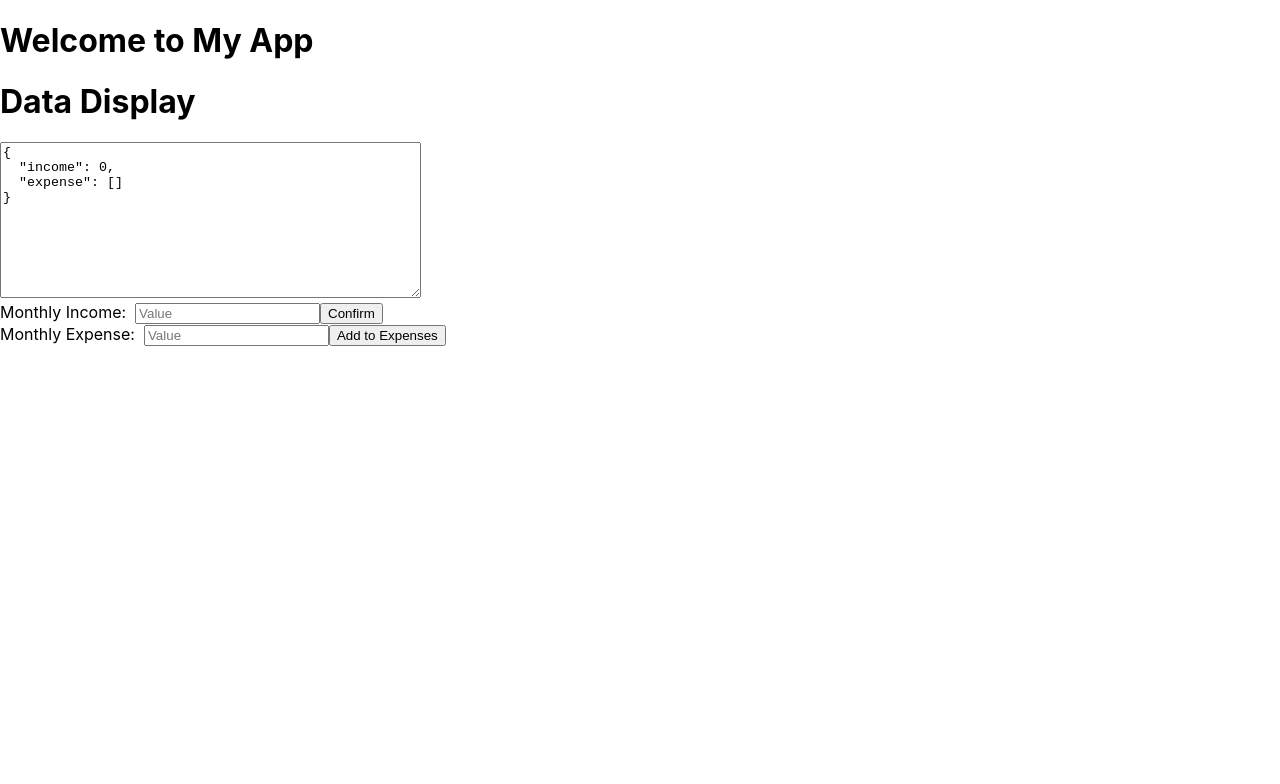
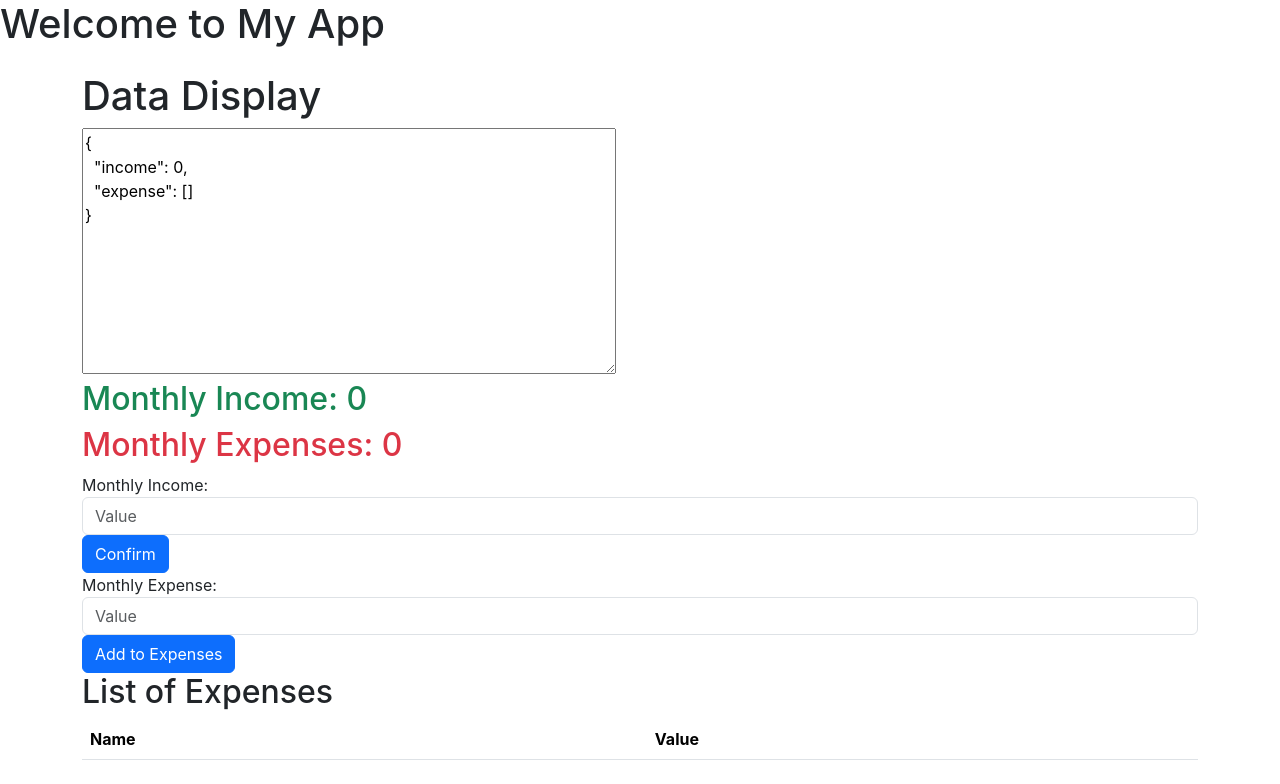
Before and after one commit to bjwong3/budgetapp, a React (Create React App) app: page / in a window 1280 px wide. Shown: the top 784 px of the page. Built offline with nearby package versions, Linux system fonts and the light colour scheme.

Commit message:
Display monthly income and expense

```diff
--- a/package.json
+++ b/package.json
@@ -6,6 +6,7 @@
     "@testing-library/jest-dom": "^5.17.0",
     "@testing-library/react": "^13.4.0",
     "@testing-library/user-event": "^13.5.0",
+    "bootstrap": "^5.3.3",
     "react": "^18.3.1",
     "react-dom": "^18.3.1",
     "react-scripts": "5.0.1",
--- a/src/DataDisplay.js
+++ b/src/DataDisplay.js
@@ -1,15 +1,16 @@
 import React, { useState } from 'react';
+import 'bootstrap/dist/css/bootstrap.min.css';
 
 const DataDisplay = ({ data, updateData, addToArray}) => {
-  const [editKey, setEditKey] = useState('');
   const [incomeValue, setIncomeValue] = useState('');
   const [expenseValue, setExpenseValue] = useState('');
+  const [totalExpense, setTotalExpense] = useState(0);
   const incomeKey = "income";
   const expenseKey = "expense";
 
   const updateIncome = () => {
 
-    if (incomeValue !== undefined && !isNaN(incomeValue)) {
+    if (incomeValue !== '' && incomeValue !== undefined && !isNaN(incomeValue)) {
       updateData(incomeKey, incomeValue);
       setIncomeValue('');
     }
@@ -26,7 +27,7 @@ const DataDisplay = ({ data, updateData, addToArray}) => {
   };
 
   const addToExpense = () => {
-    if (expenseValue !== undefined && !isNaN(expenseValue)) {
+    if (expenseValue !== '' && expenseValue !== undefined && !isNaN(expenseValue)) {
       addToArray(expenseKey, expenseValue);
       setExpenseValue('');
     }
@@ -42,8 +43,37 @@ const DataDisplay = ({ data, updateData, addToArray}) => {
     }
   };
 
+  const renderTable = (array) => {
+    return (
+      <table className="table table-striped">
+        <thead>
+          <tr>
+            <th>Name</th>
+            <th>Value</th>
+          </tr>
+        </thead>
+        <tbody>
+          {array.map((item, index) => (
+            <tr key={index}>
+              <td>{index + 1}</td>
+              <td>{item}</td>
+            </tr>
+          ))}
+        </tbody>
+      </table>
+    );
+  };
+
+  const sumExpenses = () => {
+    let sum = 0;
+    data[expenseKey].forEach(element => {
+      sum += parseInt(element);
+    });
+    return sum;
+  }
+
   return (
-    <div>
+    <div className="container mt-4">
       <h1>Data Display</h1>
       <textarea
         readOnly
@@ -51,28 +81,40 @@ const DataDisplay = ({ data, updateData, addToArray}) => {
         rows={10}
         cols={50}
       />
+      <h2 class='text-success'>Monthly Income: {data[incomeKey]}</h2>
+      <h2 class='text-danger'>Monthly Expenses: {sumExpenses()}</h2>
+
 
       <div>
         Monthly Income:  &nbsp;
         <input
           type="text"
+          className="form-control"
           placeholder="Value"
           value={incomeValue}
           onChange={handleIncomeValue}
         />
-        <button onClick={updateIncome}>Confirm</button>
+        <button className="btn btn-primary" onClick={updateIncome}>Confirm</button>
       </div>
 
       <div>
         Monthly Expense:  &nbsp;
         <input
           type="text"
+          className="form-control"
           placeholder="Value"
           value={expenseValue}
           onChange={handleExpenseValue}
         />
-        <button onClick={addToExpense}>Add to Expenses</button>
+        <button className="btn btn-primary" onClick={addToExpense}>Add to Expenses</button>
       </div>
+
+      {Array.isArray(data[expenseKey]) && (
+        <div>
+          <h2>List of Expenses</h2>
+          {renderTable(data[expenseKey])}
+        </div>
+      )}
     </div>
   );
 };
--- a/src/index.js
+++ b/src/index.js
@@ -1,3 +1,4 @@
+import 'bootstrap/dist/css/bootstrap.min.css';
 import React from 'react';
 import ReactDOM from 'react-dom/client';
 import './index.css';
```
Also changed, not shown: 1 other file (tests, documents, lock files or other folders).
